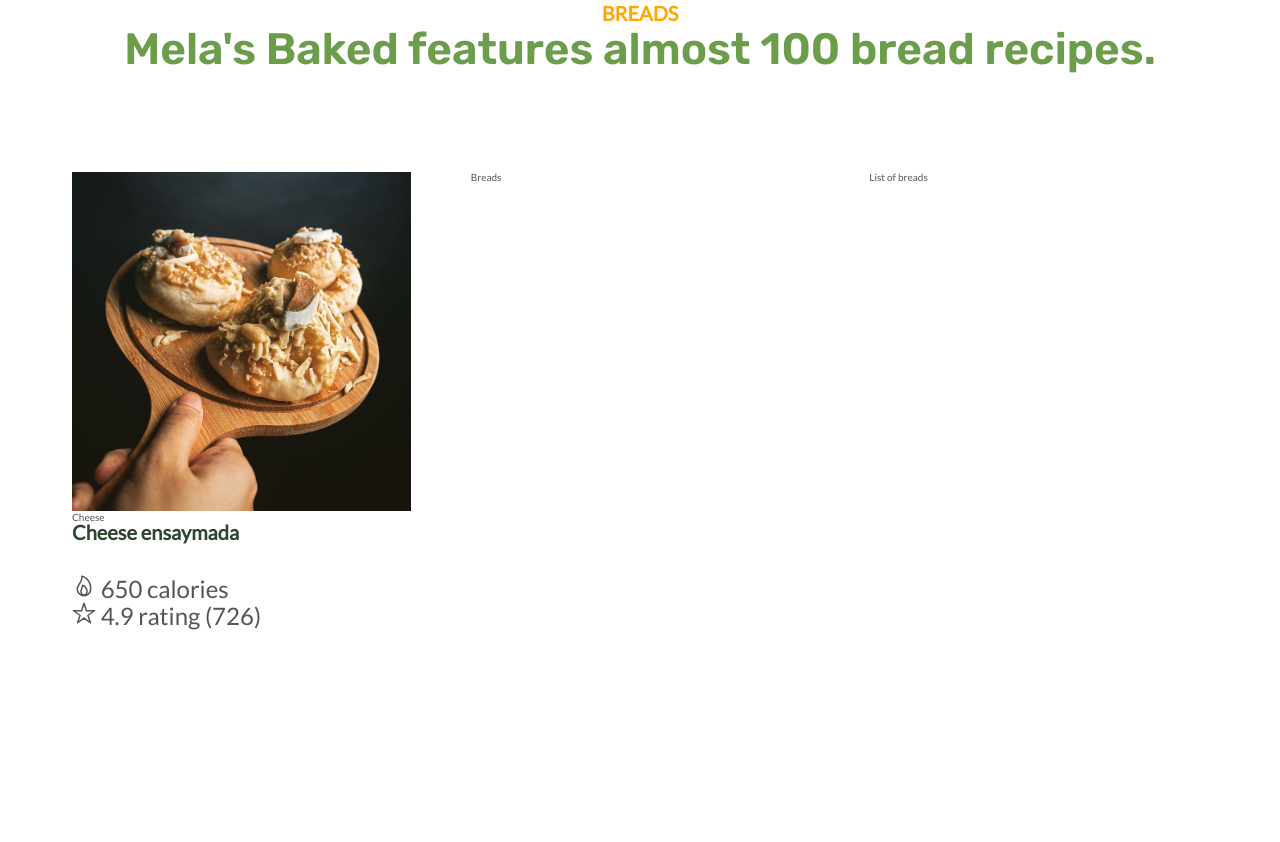
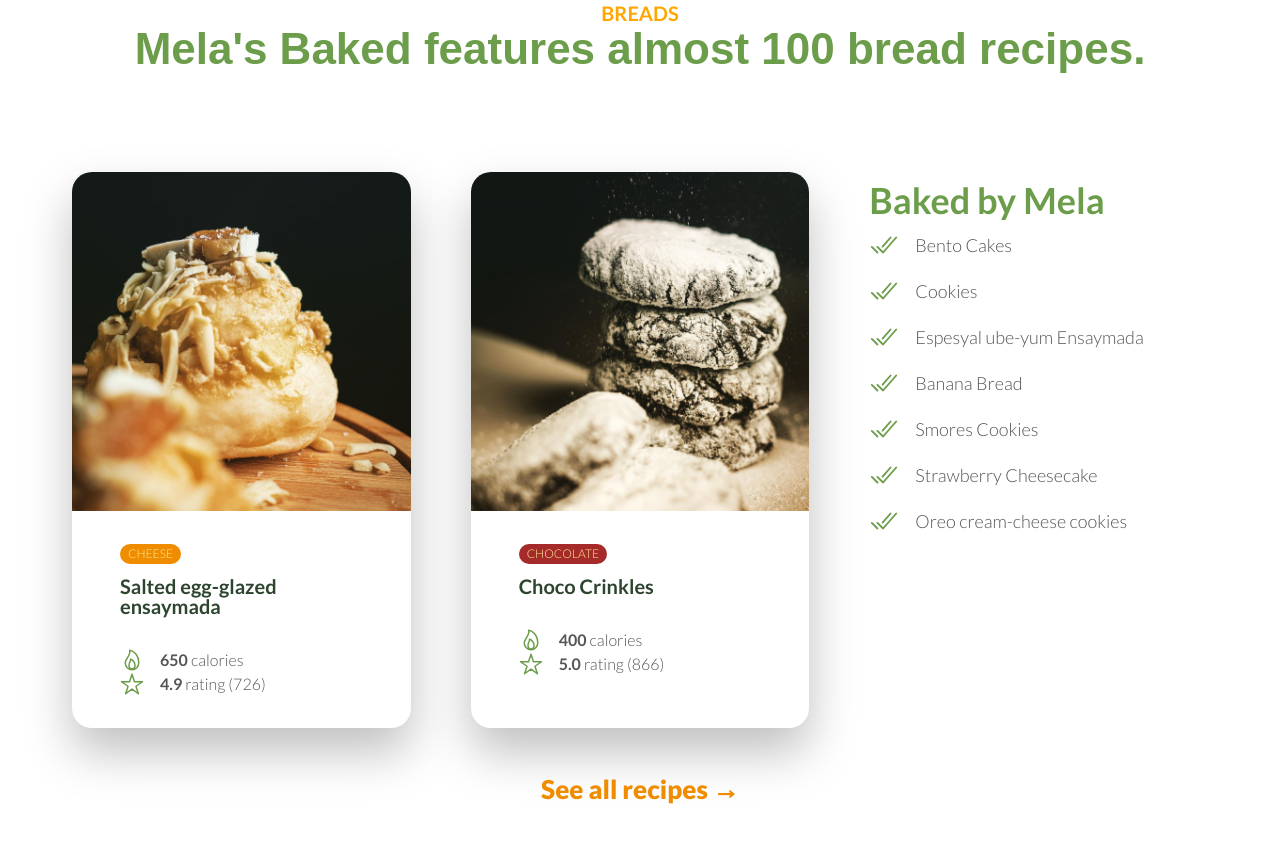
Before and after one commit to run4yourlife-glitch/dela_fortuna, a plain HTML site: page index.html in a window 1280 px wide. Shown: the part 3275-4117 px from the top of the page. Before the commit the page ends 3999 px from the top, so only its background shows below. Drawn offline with nearby package versions, Linux system fonts and the light colour scheme.

Commit message:
section breads final

```diff
--- a/css/style.css
+++ b/css/style.css
@@ -76,6 +76,18 @@ body{
 .br1{
     border-radius: 1rem;
 }
+.link{
+    color: #f08c00;
+    font-weight: 1000;
+    transition: .2s ease-in;
+    font-size: 2.6rem;
+}
+.link:hover{
+    color: #6B9D4A;
+    transition: .2s ease-in;
+
+}
+
 .btn:link, .btn:visited{
     display: inline-block;
     background-color: #fff;
@@ -107,7 +119,7 @@ body{
 .btn-full:hover,
 .btn-full:active{
     background-color: var(--light-green);
-    color: var(--dark-green);
+    color: #fff;
     transition: all 0.3s ease-in;
     /* letter-spacing: 1px; */
     /* font-size: 2.1rem; */
@@ -123,6 +135,10 @@ body{
     /* font-size: 2.1rem; */
     /* padding: 1.2rem 2.8rem; */
 }
+.margin-bottom-md{
+    margin-bottom: 4.8rem !important;
+}
+
 /* Typography */
 .country-bread{
     font-size: 2rem;
@@ -390,11 +406,45 @@ nav{
 .section_Bread{
     padding: 9.6rem 0;
 }
+.bread{
+    box-shadow: 0 2.4rem 4.8rem rgba(0, 0, 0, 0.25);
+    border-radius: 2rem;
+    overflow: hidden;
+    transition: .2s ease-out;
+
+}
+.bread:hover{
+    transform: translateY(2rem);
+    transition: .2s ease-in;
+}
+.bread-content{
+    padding:3.2rem 4.8rem;
+
+}
+.tag{
+    display: inline-block;
+    padding: 0.4rem 0.8rem;
+    font-size: 1.2rem;
+    text-transform: uppercase;
+    color:#ffec99;
+    border-radius: 2rem;
+}
+.tag--cheese{
+    background-color: #f08c00;
+}
+.tag--choco{
+    background-color: brown;
+}
+.bread-tags{
+    margin-bottom: 1.2rem;
+    display: flex;
+    gap: 1.4rem;
+}
 .bread-title{
     font-size: 2rem;
     color: var(--dark-green);
     font-weight: 600;
-    margin-bottom: 3.2rem;
+    margin-bottom: 3.2rem;;
 
 }
 .bread-attributes{
@@ -404,8 +454,43 @@ nav{
     gap: 2rem f;
 }
 .bread-attribute{
-    font-size: 2.4rem;
+    font-size:  1.6rem;
+    display: flex;
+    align-items: center;
+    gap: 1.6rem;
+}
+.bread-icon{
+    height: 2.4rem;
+    width: 2.4rem;
+    color: var(--light-green);
 }
 .bread-img{
     width: 100%;
 }
+
+.all-recipes{
+    text-align: center;
+    font-size: 1.8rem;
+}
+.all-recipes>a{
+    text-decoration: none;
+}
+.list{
+    list-style:none;
+    display: flex;
+    flex-direction: column;
+    gap: 1.6rem;
+}
+
+.list-icon{
+    width: 3rem;
+    height: 3rem;
+    color: var(--light-green);
+}
+.list-item{
+    font-size: 1.8rem;
+    display: flex;
+    align-items: center;
+    gap: 1.6rem;
+
+}
--- a/index.html
+++ b/index.html
@@ -11,7 +11,9 @@
             <link href="https://fonts.googleapis.com/css2?family=Lato&display=swap" rel="stylesheet">
             <link rel="preconnect" href="https://fonts.googleapis.com">
             <link rel="preconnect" href="https://fonts.gstatic.com" crossorigin>
-            <link href="https://fonts.googleapis.com/css2?family=Lato&family=Rubik:wght@400;500;600;700&display=swap" rel="stylesheet">
+            <link rel="preconnect" href="https://fonts.googleapis.com">
+            <link rel="preconnect" href="https://fonts.gstatic.com" crossorigin>
+            <link href="https://fonts.googleapis.com/css2?family=Lato:ital,wght@0,100;0,300;0,400;0,700;0,900;1,100;1,300;1,400;1,700;1,900&family=Outfit&display=swap" rel="stylesheet">
             <script type="module" src="https://unpkg.com/ionicons@5.5.2/dist/ionicons/ionicons.esm.js"></script>
             <script nomodule src="https://unpkg.com/ionicons@5.5.2/dist/ionicons/ionicons.js"></script>
         </body>
@@ -140,30 +142,90 @@
                   <span class="subheading subH"><p>Breads</p></span>
                   <h2 class="heading-secondary">Mela's Baked features almost 100 bread recipes.</h2>
                 </div>
-              <div class="container grid grid--3-cols">
-                <div class="list">
+              <div class="container grid grid--3-cols margin-bottom-md">
+                <div class="bread">
                     <img
-                  src="/img/breads/ensaymada1.jpg"
+                    src="/img/breads/saltedeggglazedensaymada.jpg"
                     alt="cheese ensaymada"
                     class="bread-img">
-                  <span class="tag">Cheese</span>
-                  <p class="bread-title">Cheese ensaymada</p>
+                  <div class="bread-content">
+                    <div class="bread-tags">
+                      <span class="tag tag--cheese">Cheese</span>
+                    </div>
+                      <p class="bread-title">Salted egg-glazed ensaymada</p>
                       <ul class="bread-attributes">
-
                         <li class="bread-attribute">
-                      <ion-icon name="flame-outline"></ion-icon>
-                      <span>650 calories</span>
+                          <ion-icon name="flame-outline" class="bread-icon"></ion-icon>
+                          <span><strong>650</strong> calories</span>
                         </li>
                         <li class="bread-attribute">
-                      <ion-icon name="star-outline"></ion-icon>
-                      <span>4.9 rating (726)</span>
-                    </li>
-                    </ul>
+                          <ion-icon name="star-outline" class="bread-icon"></ion-icon>
+                          <span><strong>4.9</strong> rating  (726)</span>
                         </li>
                       </ul>
                     </div>
-                <div class="list">Breads</div>
-                <div class="list">List of breads</div>
+                 </div>
+                 <div class="bread">
+                  <img
+                  src="/img/breads/chococrinkles.jpg"
+                  alt="cheese ensaymada"
+                  class="bread-img">
+                <div class="bread-content">
+                  <div class="bread-tags">
+                    <span class="tag tag--choco">Chocolate</span>
+                  </div>
+                    <p class="bread-title">Choco Crinkles</p>
+                    <ul class="bread-attributes">
+                      <li class="bread-attribute">
+                        <ion-icon name="flame-outline" class="bread-icon"></ion-icon>
+                        <span><strong>400</strong> calories</span>
+                      </li>
+                      <li class="bread-attribute">
+                        <ion-icon name="star-outline" class="bread-icon"></ion-icon>
+                        <span><strong>5.0</strong> rating  (866)</span>
+                      </li>
+                    </ul>
+                  </div>
+               </div>
+                <!-- LIST -->
+                <div class="list-recipe">
+                  <h3 class="heading-tertiary">Baked by Mela</h3>
+                  <ul class="list">
+                    <li class="list-item">
+                      <ion-icon class="list-icon" name="checkmark-done-outline"></ion-icon>
+                      <span>Bento Cakes</span>
+                    </li>
+                    <li class="list-item">
+                      <ion-icon class="list-icon" name="checkmark-done-outline"></ion-icon>
+                      <span>Cookies</span>
+                    </li>
+                    <li class="list-item">
+                      <ion-icon class="list-icon" name="checkmark-done-outline"></ion-icon>
+                      <span>Espesyal ube-yum Ensaymada</span>
+                    </li>
+                    <li class="list-item">
+                      <ion-icon class="list-icon" name="checkmark-done-outline"></ion-icon>
+                      <span>Banana Bread</span>
+                    </li>
+                    <li class="list-item">
+                      <ion-icon class="list-icon" name="checkmark-done-outline"></ion-icon>
+                      <span>Smores Cookies</span>
+                    </li>
+                    <li class="list-item">
+                      <ion-icon class="list-icon" name="checkmark-done-outline"></ion-icon>
+                      <span>Strawberry Cheesecake</span>
+                    </li>
+                    <li class="list-item">
+                      <ion-icon class="list-icon" name="checkmark-done-outline"></ion-icon>
+                      <span>Oreo cream-cheese cookies</span>
+
+                    </li>
+                  </ul>
+                </div>
+              </div>
+
+              <div class="container all-recipes">
+                <a href="#" class="link">See all recipes &rarr;</a>
               </div>
             </section>
             </main>
```
Also changed, not shown: img/breads/chococrinkles.jpg (added), img/breads/saltedeggglazedensaymada.jpg (added). Lines whose indentation alone changed are shown as unchanged.
